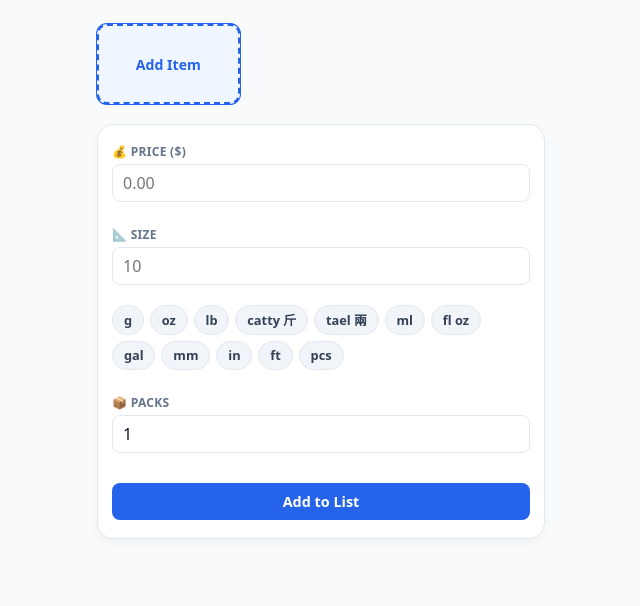
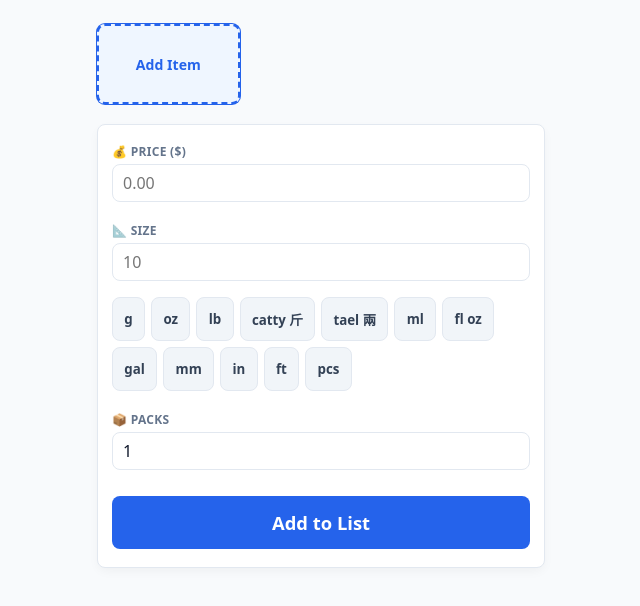
Before and after one commit to totallct/unit-price, a plain HTML site: page index.html in a window 1280 px wide. Shown: the whole page, without its empty margins (319-959 px from the left). Drawn offline with Linux system fonts and the light colour scheme.

Commit message:
refine style, larger text on units

```diff
--- a/style.css
+++ b/style.css
@@ -22,8 +22,6 @@
   --text-main: #0f172a;
   --text-muted: #64748b;
 
-  --radius-lg: 1rem;
-  --radius-md: 0.625rem;
   --radius-sm: 0.5rem;
 }
 
@@ -51,7 +49,7 @@ body {
 .item-card {
   background: var(--surface);
   border: 0.0625rem solid var(--border);
-  border-radius: var(--radius-md);
+  border-radius: var(--radius-sm);
   padding: 0.625em 0.75em;
   cursor: pointer;
   box-shadow: 0 0.0625rem 0.125rem rgba(0, 0, 0, 0.04);
@@ -97,7 +95,7 @@ body {
   font-size: 0.6rem;
   font-weight: 700;
   padding: 0.2em 0.6em;
-  border-radius: 0.25rem;
+  border-radius: var(--radius-sm);
   text-transform: uppercase;
   letter-spacing: 0.02em;
 }
@@ -141,7 +139,7 @@ body {
 
 .form-card {
   background: var(--surface);
-  border-radius: var(--radius-lg);
+  border-radius: var(--radius-sm);
   padding: 1.125rem 0.875rem;
   border: 0.0625rem solid var(--border);
   box-shadow: 0 0.25rem 0.75rem -0.125rem rgba(0, 0, 0, 0.05);
@@ -150,10 +148,9 @@ body {
 .form-stack {
   display: flex;
   flex-direction: column;
-  gap: 1.5rem;
+  gap: 1.25rem;
 }
 
-/* Vertical Stack Layout */
 .form-group {
   display: flex;
   flex-direction: column;
@@ -211,13 +208,16 @@ body {
   background-color: #f1f5f9;
   border: 0.0625rem solid var(--border);
   color: #334155;
-  border-radius: 1rem;
-  padding: 0.35em 0.85em;
-  font-size: 0.8rem;
+  border-radius: var(--radius-sm);
+  padding: 0.4em 0.85em;
   font-weight: 600;
   cursor: pointer;
   white-space: nowrap;
   transition: all 0.15s ease;
+  min-height: 2.75rem;
+  display: inline-flex;
+  align-items: center;
+  justify-content: center;
 }
 
 .unit-btn:hover {
@@ -252,12 +252,16 @@ body {
   font-family: inherit;
   border: none;
   border-radius: var(--radius-sm);
-  padding: 0.625em 0.875em;
+  padding: 0.75em 1em;
   font-weight: 600;
-  font-size: 0.9rem;
+  font-size: 1.15rem;
   cursor: pointer;
   flex: 1;
   transition: background-color 0.15s ease, transform 0.1s ease;
+  min-height: 3.25rem;
+  display: inline-flex;
+  align-items: center;
+  justify-content: center;
 }
 
 .btn:active {
```
